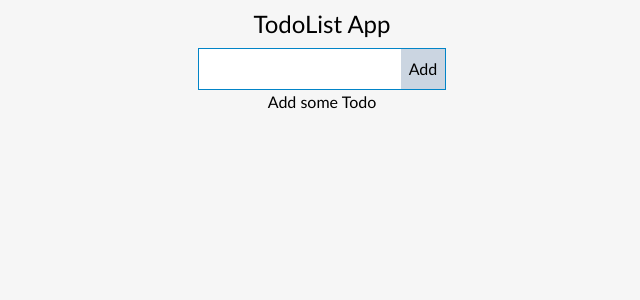
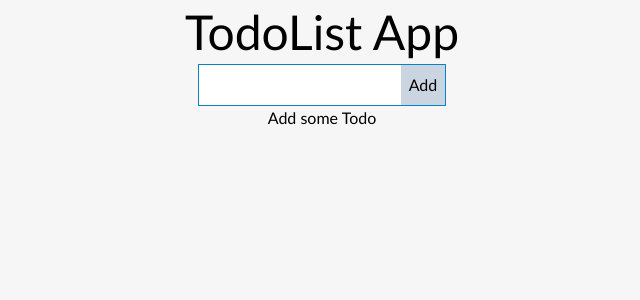
Before and after one commit to Sinac0de/Todo-List-ReactJs, a React (Create React App) app: page / in a window 1280 px wide. Shown: the top 300 px of the page, without its empty margins (318-958 px from the left). Built offline with nearby package versions, Linux system fonts and the light colour scheme.

Commit message:
change header Styles

```diff
--- a/src/App.js
+++ b/src/App.js
@@ -3,7 +3,7 @@ import TodoApp from "./components/TodoApp";
 const App = () => {
   return (
     <div className="flex flex-col items-center">
-      <h1 className="m-2 text-2xl">TodoList App</h1>
+      <h1 className="m-2 text-5xl">TodoList App</h1>
       <TodoApp />
     </div>
   );
```
